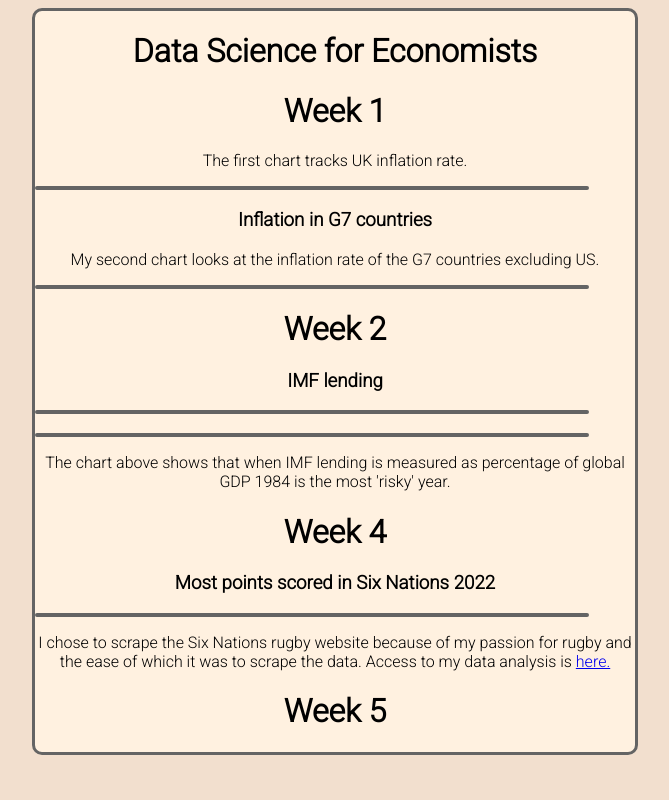
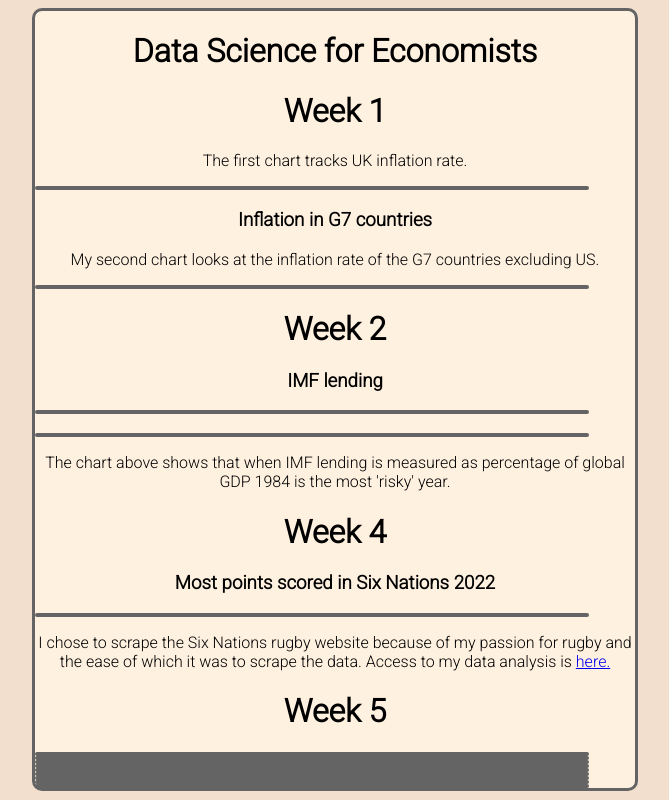
Before and after one commit to su20332/su20332.github.io, a plain HTML site: page index.html in a window 1280 px wide. Shown: the whole page, without its empty margins (305-974 px from the left). Drawn offline with Linux system fonts and the light colour scheme; a script that the page names is missing.

Commit message:
Add files via upload

```diff
--- a/index.html
+++ b/index.html
@@ -61,15 +61,15 @@
 
     <div class="myWeek5">
         <h1>Week 5</h1>
-        <div class="chartw5" id="Vis8"></div>
-        <div class="chartw5" id="Vis9"></div>
-        <div class="chartw5" id="Vis10"></div>
-        <div class="chartw5" id="Vis11"></div>
-        <div class="chartw5" id="Vis12"></div>
-        <div class="chartw5" id="Vis13"></div>
-        <div class="chartw5" id="Vis14"></div>
-        <div class="chartw5" id="Vis15"></div>
-        <div class="chartw5" id="Vis16"></div>
+        <div class="chart" id="Vis8"></div>
+        <div class="chart" id="Vis9"></div>
+        <div class="chart" id="Vis10"></div>
+        <div class="chart" id="Vis11"></div>
+        <div class="chart" id="Vis12"></div>
+        <div class="chart" id="Vis13"></div>
+        <div class="chart" id="Vis14"></div>
+        <div class="chart" id="Vis15"></div>
+        <div class="chart" id="Vis16"></div>
     </div>
 
 </body>
```
